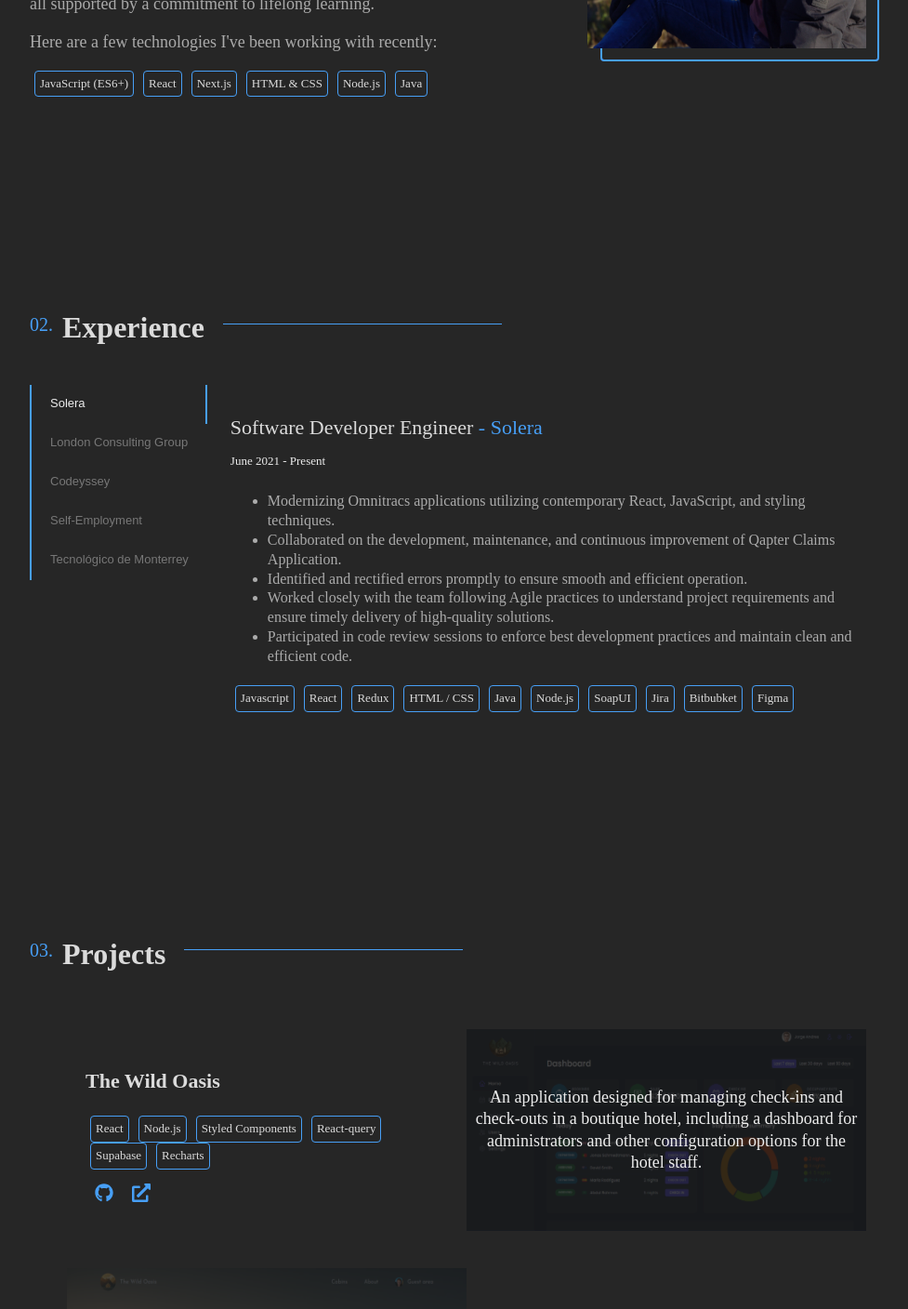
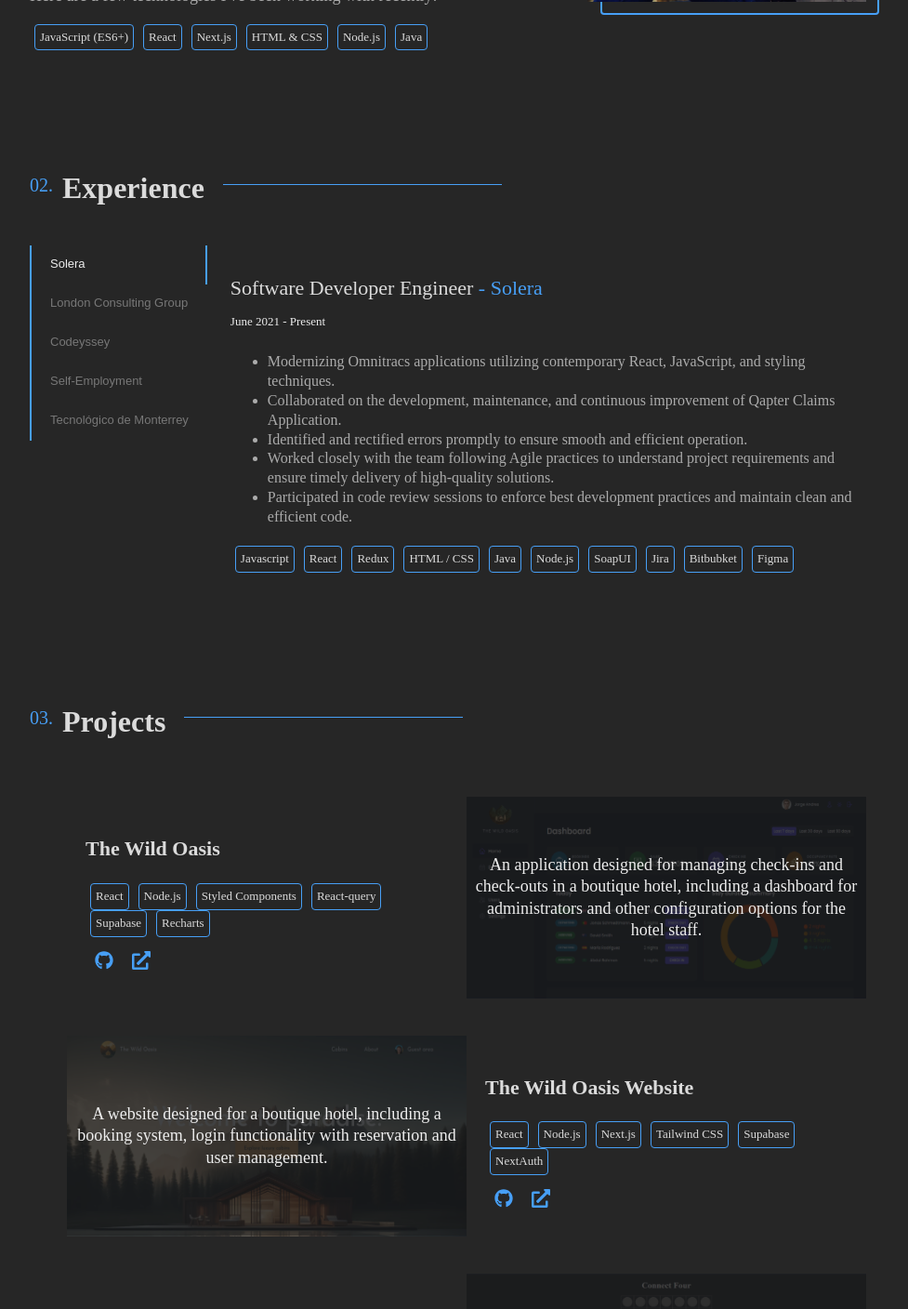
Before and after one commit to joralvmel/react-portfolio, a Next.js app: page / in a window 1280 px wide. Shown: the part 1240-2648 px from the top of the page at 93% size, without its empty margins (158-1135 px from the left). Built offline with nearby package versions, Linux system fonts and the light colour scheme.

Commit message:
Fix for responsive on mobile

```diff
--- a/app/_components/ExperienceTabPanel.js
+++ b/app/_components/ExperienceTabPanel.js
@@ -23,6 +23,10 @@
 
   .description {
     font-size: var(--fs-md);
+
+    @media (max-width: 768px) {
+      padding: 0 15px;
+    }
   }
 
   .range {
--- a/app/_components/ExperienceTabPanels.js
+++ b/app/_components/ExperienceTabPanels.js
@@ -7,6 +7,10 @@
   position: relative;
   width: 100%;
   margin-left: 20px;
+
+  @media (max-width: 768px) {
+    margin-left: 0;
+  }
 `;
 
 function ExperienceTabPanels({ jobs, selectedTab }) {
--- a/app/_components/sections/OtherProjects.js
+++ b/app/_components/sections/OtherProjects.js
@@ -10,9 +10,11 @@
   display: flex;
   flex-direction: column;
   align-items: center;
+  padding-top: 0;
 
   h2 {
     font-size: var(--fs-heading);
+    margin: 0;
   }
 
   .archive-link {
--- a/app/_components/sections/Projects.js
+++ b/app/_components/sections/Projects.js
@@ -6,6 +6,7 @@
 
 const StyledProjectsSection = styled.section`
   max-width: 900px;
+  padding-bottom: 0;
 
   @media (max-width: 768px) {
     max-width: 400px;
--- a/app/_styles/GlobalStyles.js
+++ b/app/_styles/GlobalStyles.js
@@ -71,7 +71,7 @@
 
   section {
     margin: 0 auto;
-    padding: 100px 0;
+    padding: 50px 0;
     max-width: 1000px;
   }
 
--- a/app/page.js
+++ b/app/page.js
@@ -26,8 +26,8 @@
         <About />
         <Experience />
         <Projects />
-        {/* <OtherProjects />
-        <Contact /> */}
+        <OtherProjects />
+        <Contact />
       </StyledMainContainer>
     </Layout>
   );
```
